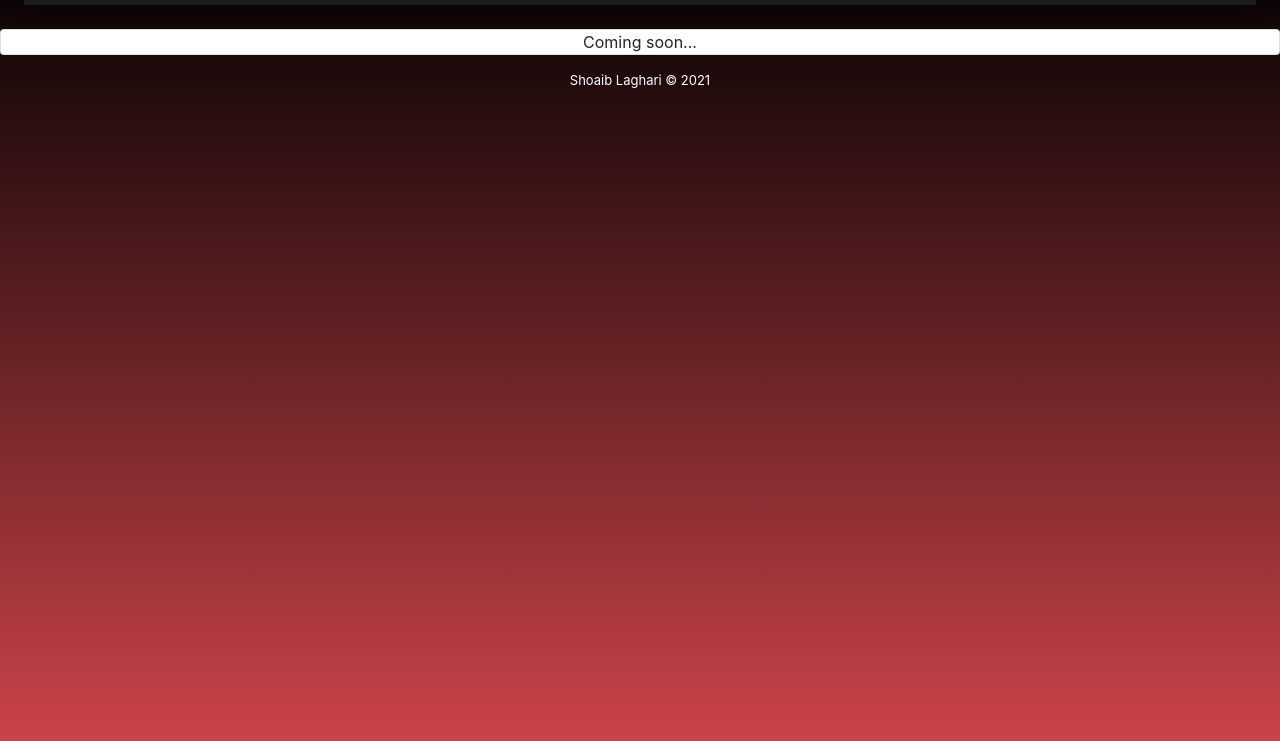
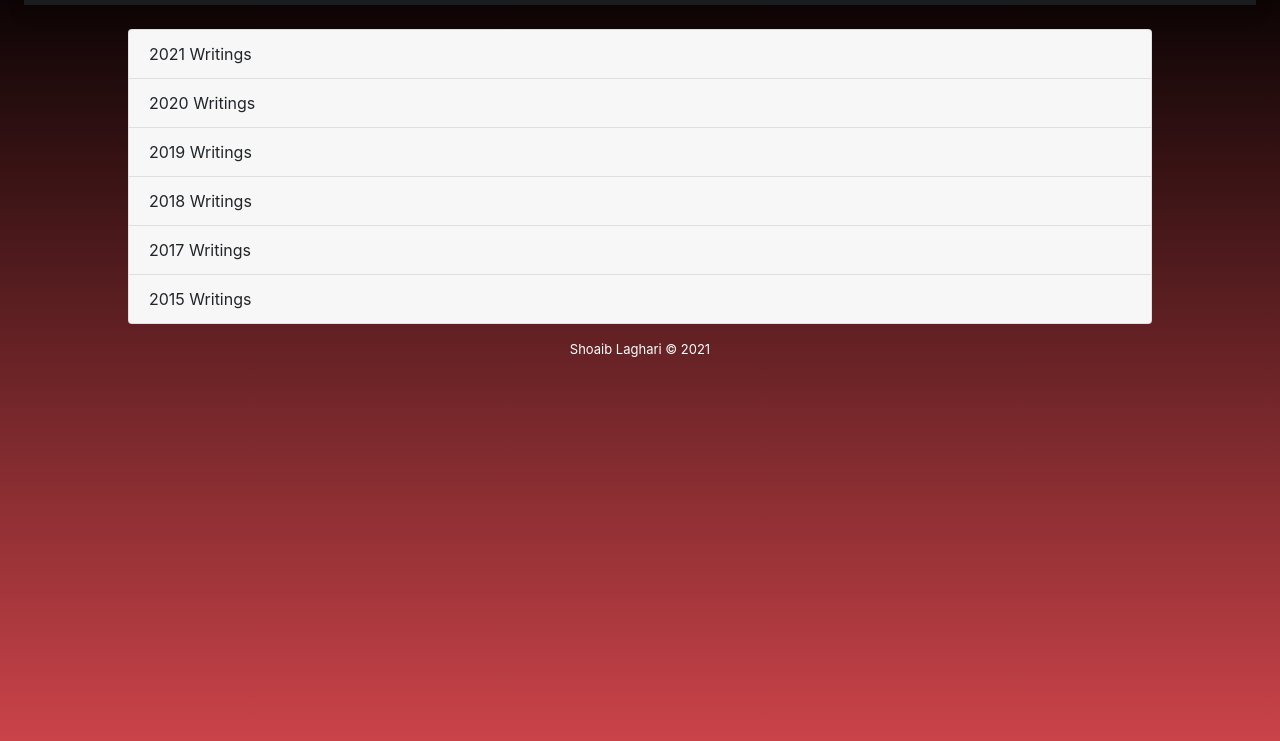
Before and after one commit to shoaibl9/shoaiblaghari.com, a Gatsby site: page /writing in a window 1280 px wide. Shown: the part 51-792 px from the top of the page. Built offline with nearby package versions, Linux system fonts and the light colour scheme; Gatsby itself is replaced by a stand-in of ours.

Commit message:
added writing page. still need to update 2019/2020

```diff
--- a/src/pages/writing.js
+++ b/src/pages/writing.js
@@ -1,16 +1,94 @@
 import React from 'react'
 import 'bootstrap/dist/css/bootstrap.min.css'
+import styled from 'styled-components'
 
 import Layout from '../components/Layout'
-import { Card } from 'react-bootstrap'
+import { Card, Accordion } from 'react-bootstrap'
+
+import trevecca from '../stuff/2015/trevecca.pdf'
+import freshmanseminar from '../stuff/2017/freshmanseminar.pdf'
+import karachi from '../stuff/2018/karachi.pdf'
+import magic from '../stuff/2018/magic.pdf'
+import meganbarry from '../stuff/2018/meganbarry.pdf'
+import odyssey from '../stuff/2018/odyssey.pdf'
+import surgery from '../stuff/2018/surgery.pdf'
+import onesteptwostep from '../stuff/2019/onesteptwostep.pdf'
+import commonapp from '../stuff/2019/commonapp.pdf'
+import dec30 from '../stuff/2019/dec30.pdf'
+
+const StyledAccordion = styled(Accordion)`
+  margin: auto;
+  width: 80%;
+`
 
 const WritingPage = () => {
   return (
     < >
       <Layout pageTitle="Writing">
-        <Card className="text-center">
-          Coming soon...
-        </Card>
+        <StyledAccordion>
+          <Card>
+            <Accordion.Toggle as={Card.Header} eventKey="0">
+              2021 Writings
+            </Accordion.Toggle>
+            <Accordion.Collapse eventKey="0">
+              <Card.Body>*In Progress</Card.Body>
+            </Accordion.Collapse>
+          </Card>
+          <Card>
+            <Accordion.Toggle as={Card.Header} eventKey="1">
+              2020 Writings
+            </Accordion.Toggle>
+            <Accordion.Collapse eventKey="1">
+              <Card.Body>*In Progress</Card.Body>
+            </Accordion.Collapse>
+          </Card>
+          <Card>
+            <Accordion.Toggle as={Card.Header} eventKey="2">
+              2019 Writings
+            </Accordion.Toggle>
+            <Accordion.Collapse eventKey="2">
+              <Card.Body>
+              <a href={onesteptwostep} target="_blank" rel="noreferrer"><em>One Step, Two Step (Short Story)</em></a><br/>
+              <a href={dec30} target="_blank" rel="noreferrer"><em>Dec. 30, 2018</em></a><br/>
+              <a href={commonapp} target="_blank" rel="noreferrer"><em>Common Application Personal Statement</em></a>
+              </Card.Body>
+            </Accordion.Collapse>
+          </Card>
+          <Card>
+            <Accordion.Toggle as={Card.Header} eventKey="3">
+              2018 Writings
+            </Accordion.Toggle>
+            <Accordion.Collapse eventKey="3">
+              <Card.Body>
+                <a href={karachi} target="_blank" rel="noreferrer"><em>Karachi Poem (Original)</em></a><br/>
+                <a href={surgery} target="_blank" rel="noreferrer"><em>Surgery Essay</em></a><br/>
+                <a href={meganbarry} target="_blank" rel="noreferrer"><em>Email to Megan Barry</em></a><br/>
+                <a href={odyssey} target="_blank" rel="noreferrer"><em>Odyssey Narrative</em></a><br/>
+                <a href={magic} target="_blank" rel="noreferrer"><em>Magical Realism</em></a>
+              </Card.Body>
+            </Accordion.Collapse>
+          </Card>
+          <Card>
+            <Accordion.Toggle as={Card.Header} eventKey="4">
+              2017 Writings
+            </Accordion.Toggle>
+            <Accordion.Collapse eventKey="4">
+              <Card.Body>
+                <a href={freshmanseminar} target="_blank" rel="noreferrer"><em>Freshman Seminar Essay (Reflection)</em></a>
+              </Card.Body>
+            </Accordion.Collapse>
+          </Card>
+          <Card>
+            <Accordion.Toggle as={Card.Header} eventKey="5">
+              2015 Writings
+            </Accordion.Toggle>
+            <Accordion.Collapse eventKey="5">
+              <Card.Body>
+                <a href={trevecca} target="_blank" rel="noreferrer"><em>Trevecca Historical Narrative</em></a>
+              </Card.Body>
+            </Accordion.Collapse>
+          </Card>
+        </StyledAccordion>
       </Layout>
     </>
   )
```
Also changed, not shown: 10 other files.
